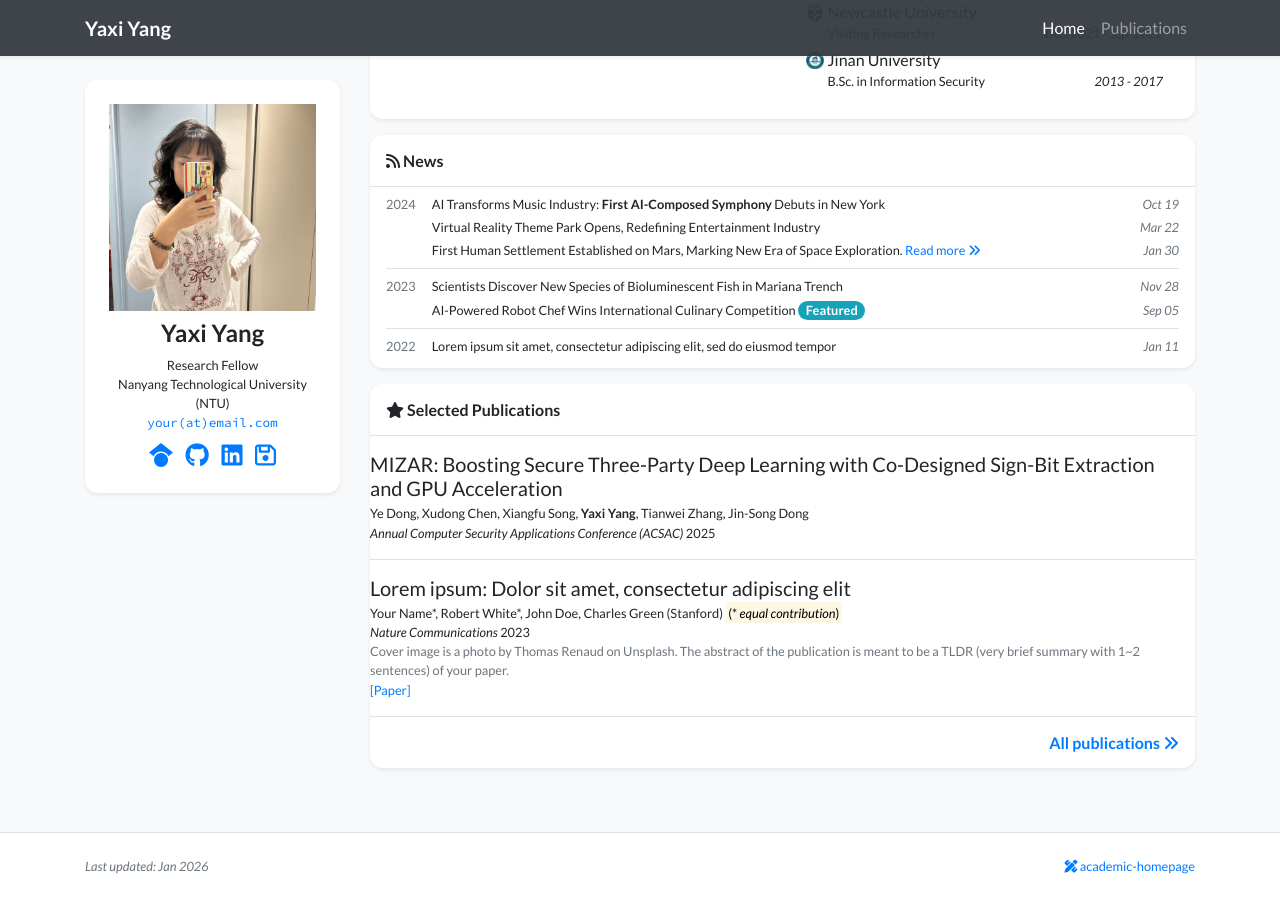
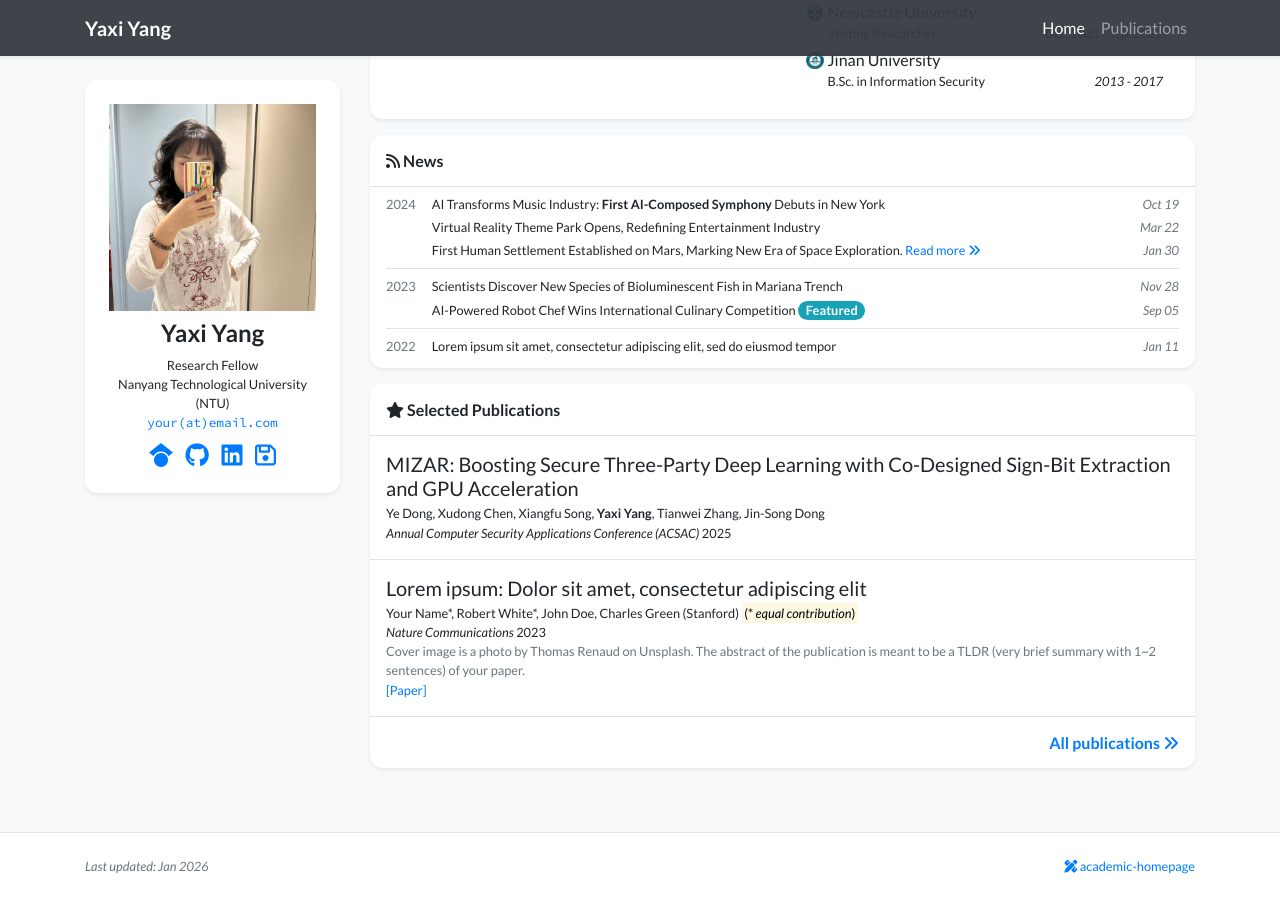
Before and after one commit to ShirleyYangyx/ShirleyYangyx.github.io, a Jekyll site: the page built from index.html, in a window 1280 px wide and 900 px high, scrolled down 796 px. Built offline with Jekyll 4.4.1, drawn with Linux system fonts in a browser that asks for light colours; nearby versions of some CDN libraries; a style sheet for code colours, icons or effects is not loaded.

Commit message:
Updating

```diff
--- a/_includes/widgets/publication_item.html
+++ b/_includes/widgets/publication_item.html
@@ -1,7 +1,7 @@
 {% assign item = include.item %}
 <div class="d-none d-md-block">
     <div class="row no-gutters {% unless include.hide_bottom_border %}border-bottom{% endunless %} border-gray">
-        <div class="col-12 p-3 pl-md-0">
+        <div class="col-12 p-3">
             <h5 class="mt-0 mb-1 font-weight-normal">{{ item.title }}</h5>
             <p class="mt-0 mb-0 small">{% include widgets/author_list.html authors=item.authors %}</p>
             <p class="mt-0 mb-0 small">{{item.pub_pre}}<i>{{ item.pub }}</i>{{ item.pub_post }} {{ item.pub_date }} {{ item.pub_last }} <span data-semantic-scholar-id="{{ item.semantic_scholar_id }}"></span></p>
```
